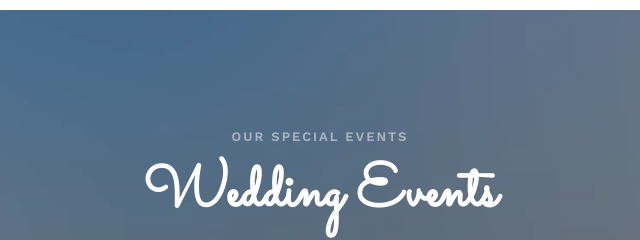
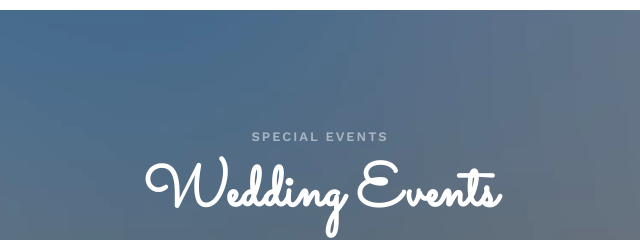
Before and after one commit to AjaiAJ/AjaiWedsShalini, a plain HTML site: page index.html in a window 1280 px wide. Shown: the part 1560-1800 px from the top of the page, 320-960 px from the left. Drawn offline with nearby package versions, Linux system fonts and the light colour scheme; files whose address does not match are found by name; a web font is replaced by a local one.

Commit message:
test commit

```diff
--- a/index.html
+++ b/index.html
@@ -133,7 +133,7 @@
 		<div class="container">
 			<div class="row">
 				<div class="col-md-8 col-md-offset-2 text-center fh5co-heading animate-box">
-					<span>Our Special Events</span>
+					<span>Special Events</span>
 					<h2>Wedding Events</h2>
 				</div>
 			</div>
```
Also changed, not shown: 1 other file.
